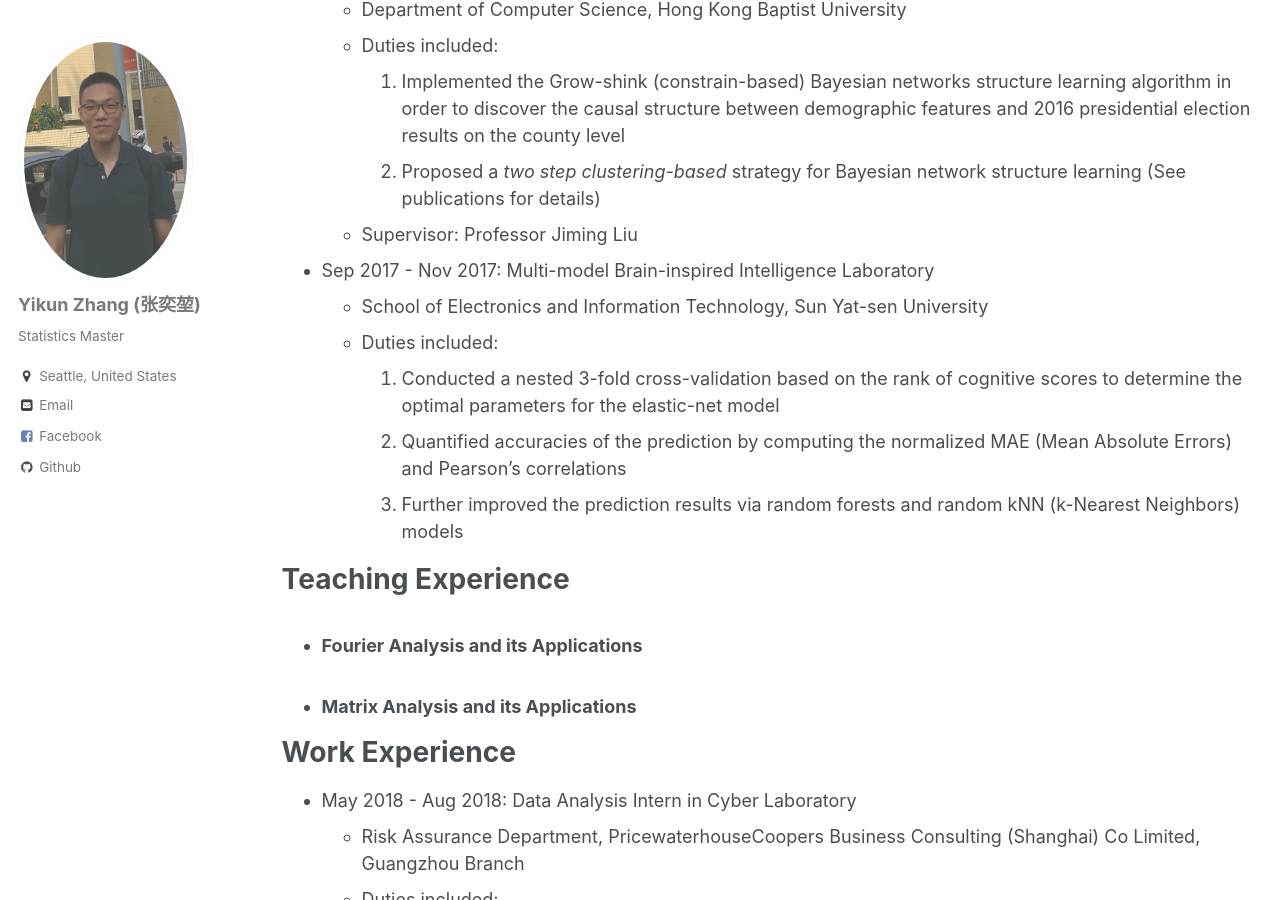
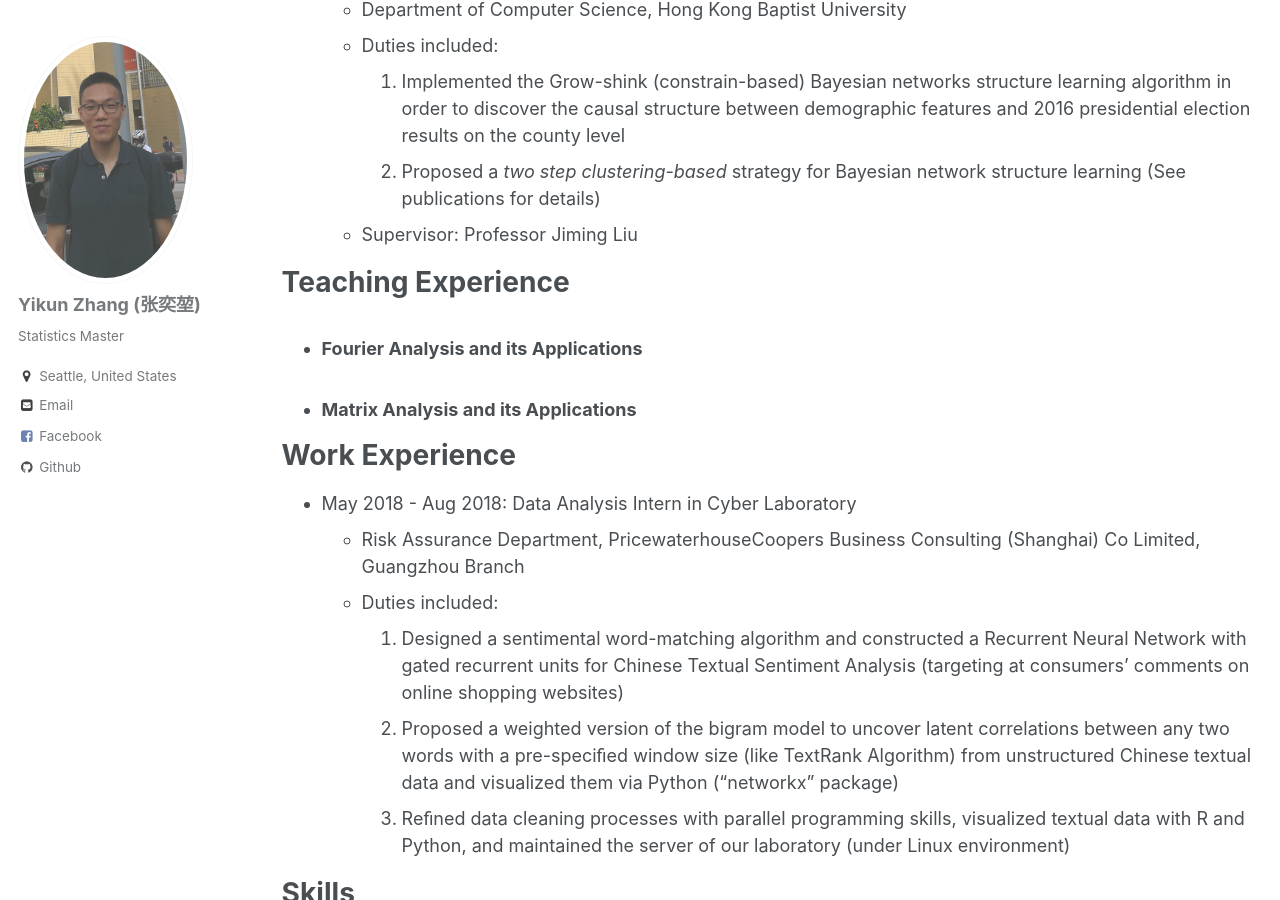
Before and after one commit to zhangyk8/zhangyk8.github.io, a Jekyll site: the page built from _pages/cv.md, in a window 1280 px wide and 900 px high, scrolled down 456 px. Built offline with Jekyll 4.4.1, drawn with Linux system fonts in a browser that asks for light colours.

Commit message:
Update cv.md

```diff
--- a/_pages/cv.md
+++ b/_pages/cv.md
@@ -24,13 +24,6 @@ Research Experience
     1. Implemented the Grow-shink (constrain-based) Bayesian networks structure learning algorithm in order to discover the causal structure between demographic features and 2016 presidential election results on the county level
     2. Proposed a _two step clustering-based_ strategy for Bayesian network structure learning (See publications for details)
   * Supervisor: Professor Jiming Liu
-
-* Sep 2017 - Nov 2017: Multi-model Brain-inspired Intelligence Laboratory
-  * School of Electronics and Information Technology, Sun Yat-sen University
-  * Duties included:
-    1. Conducted a nested 3-fold cross-validation based on the rank of cognitive scores to determine the optimal parameters for the elastic-net model
-    2. Quantified accuracies of the prediction by computing the normalized MAE (Mean Absolute Errors) and Pearson’s correlations
-    3.  Further improved the prediction results via random forests and random kNN (k-Nearest Neighbors) models
 
 Teaching Experience
 ======
```
